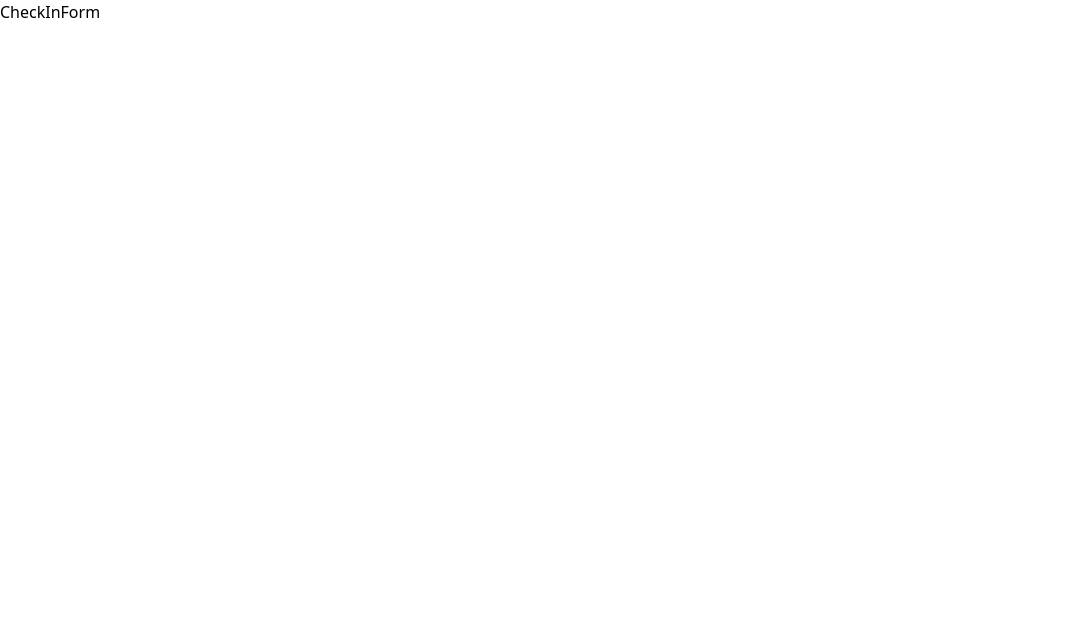
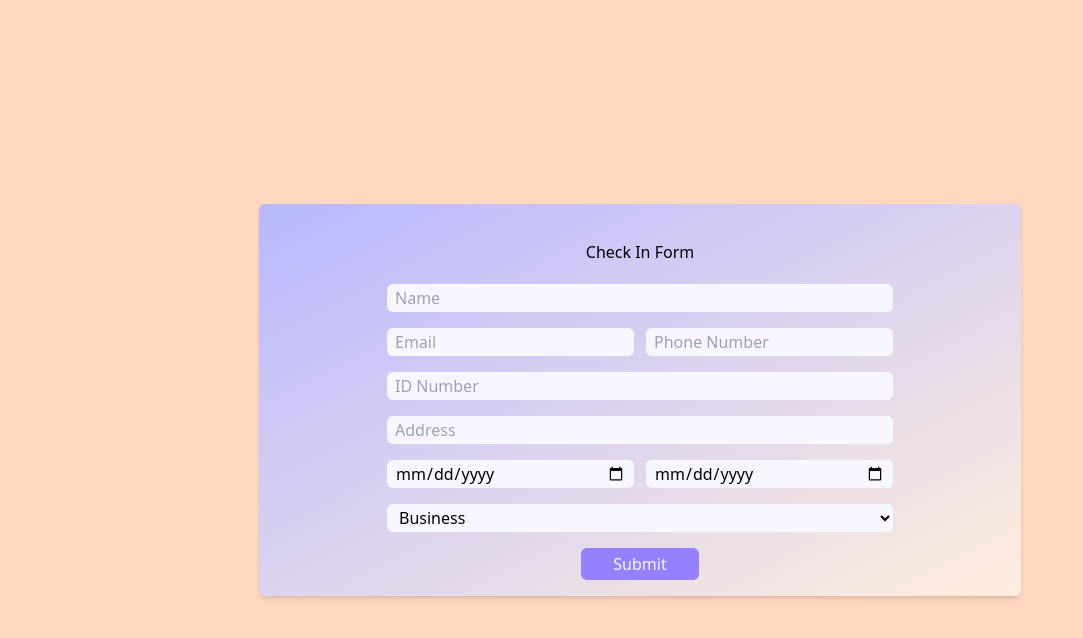
Before and after one commit to Rajvardhan222/hotel-assignments, a React (Vite) app in the folder client/hotel/: page /check-in-form in a window 1280 px wide. Shown: the top 638 px of the page, without its empty margins (0-1083 px from the left). Built offline with nearby package versions, Linux system fonts and the light colour scheme.

Commit message:
add GuestCheckInForm component and enhance input handling in CheckInForm and added  Thankyou pages

```diff
--- /dev/null
+++ b/client/hotel/src/components/GuestCheckInForm.jsx
@@ -0,0 +1,32 @@
+import React from 'react'
+import InputText from './Input'
+import Button from './Button'
+
+function GuestCheckInForm({name}) {
+return (
+    <>
+        <div className="shadow-md bg-gradient-to-br from-quaternary to-tertiary p-4 rounded-md">
+            <div className="text-center p-5">
+                <h4>{name}</h4>
+            </div>
+            <div className="px-7 w-full lg:px-28 md:px-16">
+                <form className="grid grid-cols-1 md:grid-cols-2 gap-y-4 gap-x-3">
+                    <InputText placeholder="Name" className="col-span-1 md:col-span-2" />
+                    <InputText placeholder="Email" className="col-span-1" />
+                    <InputText placeholder="Phone Number" className="col-span-1" />
+                    <InputText placeholder="ID Number" className="col-span-1 md:col-span-2" />
+                    <InputText placeholder="Address" className="col-span-1 md:col-span-2" />
+                    <InputText placeholder="Check-in Date" type='date' className="col-span-1" />
+                    <InputText placeholder="Check-out Date" type='date' className="col-span-1" />
+                    <InputText type={'option'} options={["Business","Tourist","Others"]} className="col-span-1 md:col-span-2" />
+                    <div className="m-auto md:col-span-2">
+                        <Button>Submit</Button>
+                    </div>
+                </form>
+            </div>
+        </div>
+    </>
+)
+}
+
+export default GuestCheckInForm
--- a/client/hotel/src/components/Input.jsx
+++ b/client/hotel/src/components/Input.jsx
@@ -1,10 +1,18 @@
 import React from 'react'
 
-function InputText({className}) {
+function InputText({className,placeholder,type = "text",options=[]}) {
   return (
-    <input type='text' className={` ${className}
-    h-7 px-2 outline-none rounded-md bg-quinary
-    `}/>
+    <>
+      {type === 'option' ? (
+        <select className={` ${className} h-7 px-2 outline-none rounded-md bg-quinary`}>
+          {options.map((option, index) => (
+            <option key={index}>{option}</option>
+          ))}
+        </select>
+      ) : (
+        <input type={type} placeholder={placeholder} className={` ${className} h-7 px-2 outline-none rounded-md bg-quinary`} />
+      )}
+    </>
   )
 }
 
--- a/client/hotel/src/pages/Guest/CheckInForm.jsx
+++ b/client/hotel/src/pages/Guest/CheckInForm.jsx
@@ -1,8 +1,11 @@
 import React from 'react'
+import GuestCheckInForm from '../../components/GuestCheckInForm'
 
 function CheckInForm() {
   return (
-    <div>CheckInForm</div>
+    <div className='h-[100vh] flex justify-center items-center bg-primary'>
+      <GuestCheckInForm name="Check In Form" />
+    </div>
   )
 }
 
--- a/client/hotel/src/pages/Guest/Thankyou.jsx
+++ b/client/hotel/src/pages/Guest/Thankyou.jsx
@@ -1,8 +1,15 @@
 import React from 'react'
+import { Link } from 'react-router-dom'
 
 function Thankyou() {
   return (
-    <div>Thankyou</div>
+    <div className="flex flex-col items-center justify-center min-h-screen bg-secondary sm:p-2 md:p-6 lg:p-14 ">
+      <h1 className="text-4xl text-quinary font-bold mb-4">Thank You!</h1>
+      <p className="text-lg text-quinary mb-6 text-center">We appreciate your registration. Welcome to our community!</p>
+      <p className='text-8xl  md:py-4 text-center animate-pulse'>❤️</p>
+
+      <Link to="/" className=" hover:underline text-tertiary">Go to Homepage</Link>
+    </div>
   )
 }
 
```
